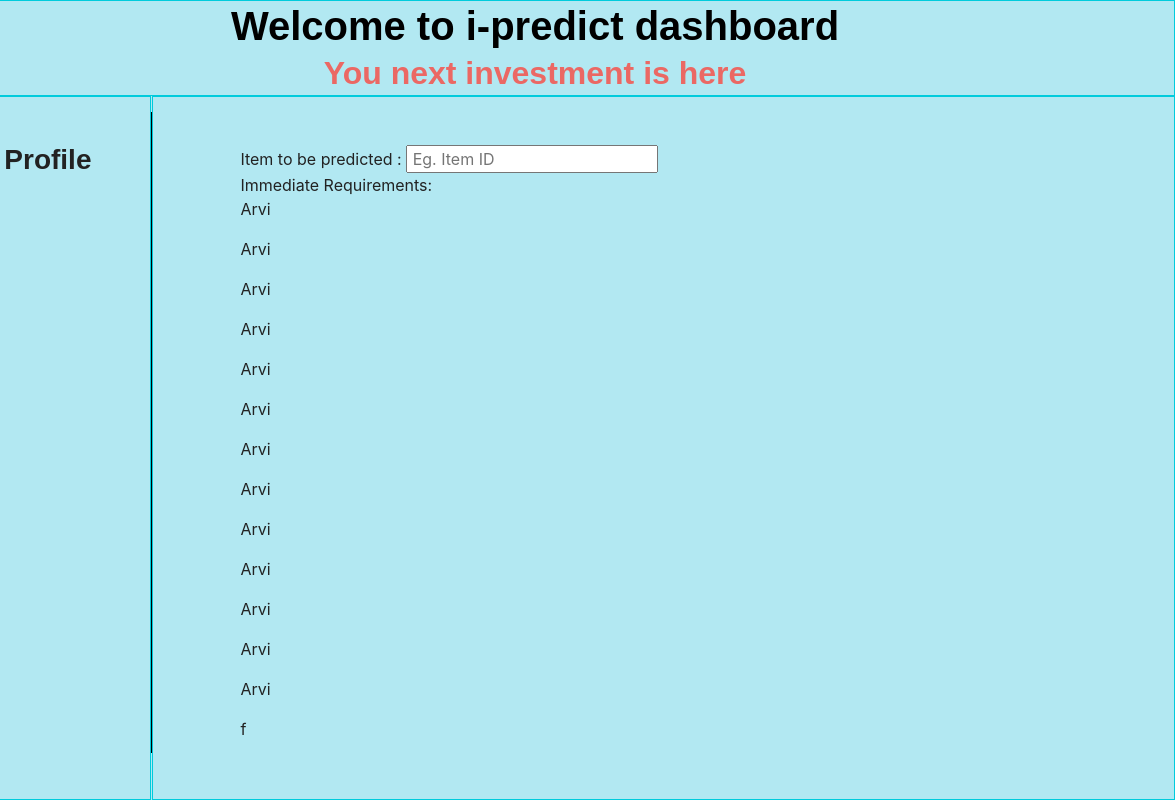
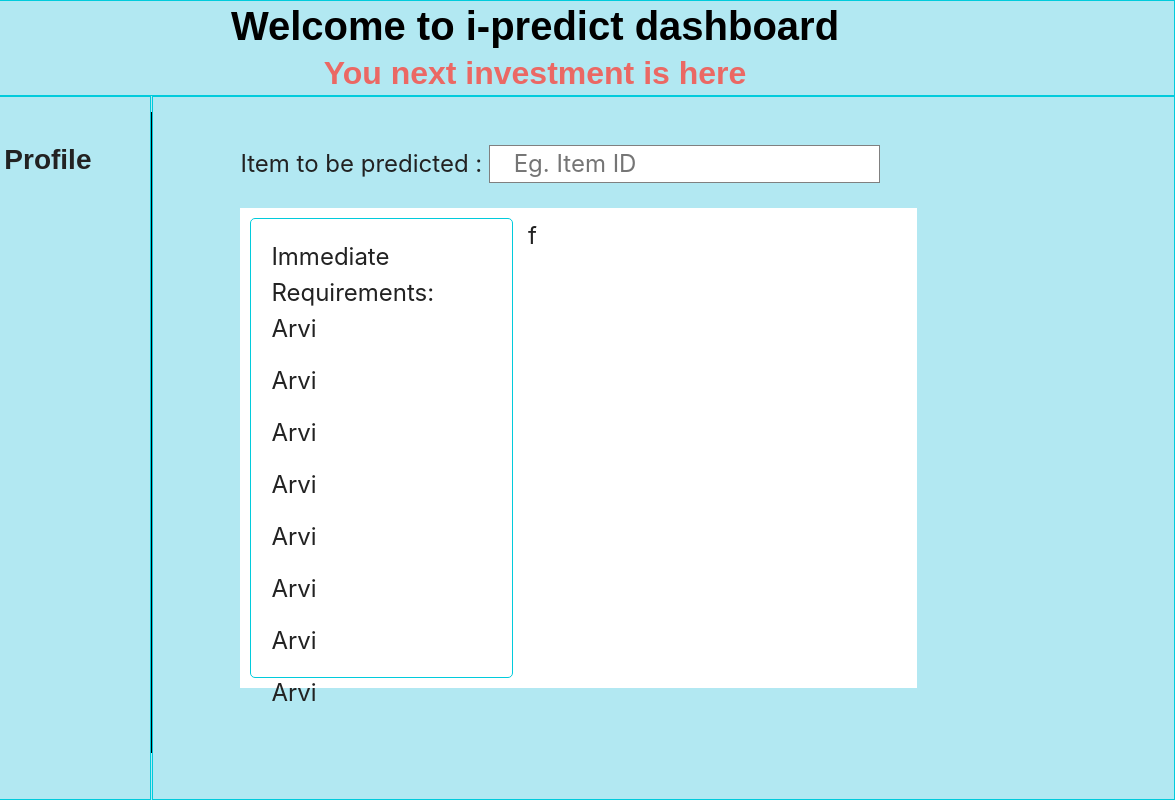
Before and after one commit to ArvinthC3000/iPredict-UD, a plain HTML site: page scr/pages/predict.html in a window 1280 px wide. Shown: the full height of the page, 105-1280 px from the left. Drawn offline with nearby package versions, Linux system fonts and the light colour scheme; a web font is replaced by a local one.

Commit message:
Predict css styling

```diff
--- a/scr/css/style.css
+++ b/scr/css/style.css
@@ -2,6 +2,10 @@
   margin: 0;
   padding: 0%;
   box-sizing: border-box;
+}
+
+:root{
+  font-size: 1rem;
 }
 
 table, td {
@@ -65,3 +69,49 @@ table, td {
   height: 80vh;
   display: inline-block;
 }
+
+.dashDiv {
+  font-size: 1.5rem;
+}
+
+#headingInput{
+  border: 1px solid gray;
+  padding-left: 2%;
+  justify-content: center;
+  align-items: center;
+  /* border-radius: 10px; */
+
+}
+
+#predictorColumn{
+  display: flex;
+  height: 60vh;
+  /* justify-content: space-around; */
+  width: 80%;
+  margin-top: 25px;
+  background-color: #fff;
+  padding: 10px;
+  box-sizing: border-box;
+}
+
+#immediateRequirement{
+  border: 1px solid #01CBDC;
+  border-radius: 5px;
+  float: left;
+  height: 100%;
+  width: 40%;
+  padding: 20px;
+  margin-right: 15px;
+}
+
+#mightNeed{
+  float: right;
+}
+
+#immediateRequirementList{
+  display: flex;
+  flex-direction: column;
+  /* flex-wrap: wrap; */
+  overflow: scroll;
+  height: 95%;
+}
```
